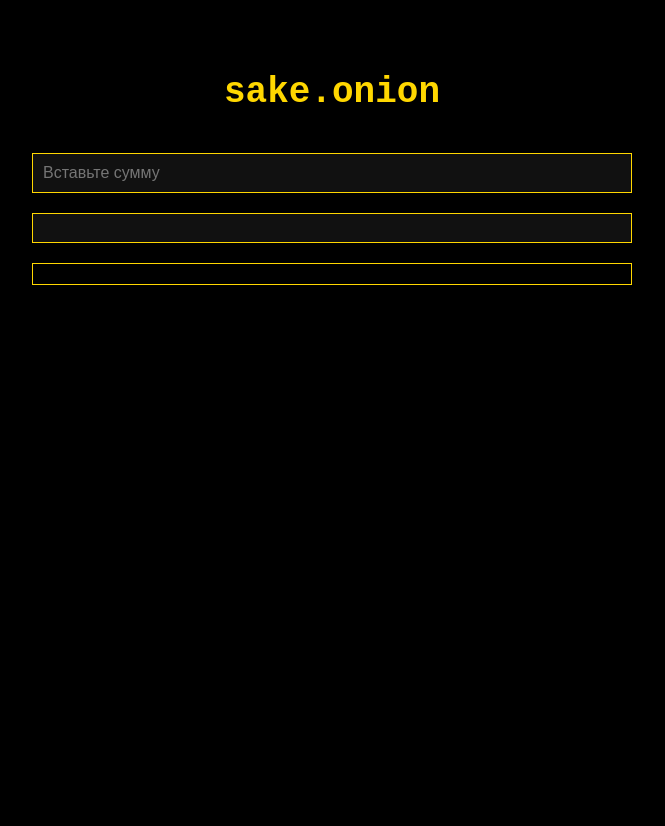
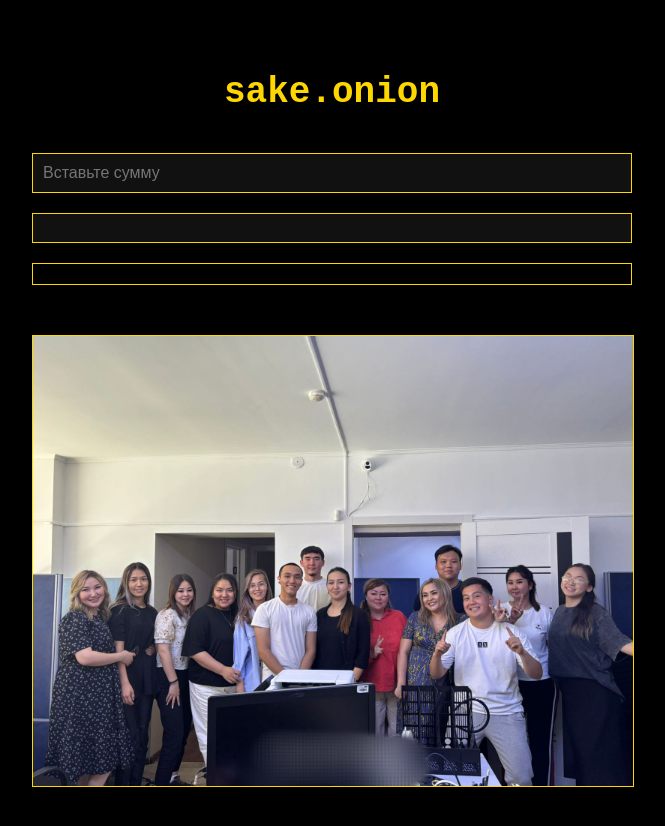
Before and after one commit to sake0nion/DEBT-COLL, a plain HTML site: page index.html in a window 1280 px wide. Shown: the whole page, without its empty margins (308-973 px from the left). Before the commit the page ends 800 px from the top, so only its background shows below. Drawn offline with Linux system fonts and the light colour scheme.

Commit message:
Update index.html

```diff
--- a/index.html
+++ b/index.html
@@ -1,4 +1,5 @@
-<!DOCTYPE html><html lang="en">
+<!DOCTYPE html>
+<html lang="en">
 <head>
   <meta charset="UTF-8" />
   <meta name="viewport" content="width=device-width, initial-scale=1.0" />
@@ -40,6 +41,15 @@
       border: 1px solid #FFD700;
       padding: 10px;
     }
+    .image-block {
+      text-align: center;
+      margin-top: 30px;
+    }
+    .image-block img {
+      max-width: 100%;
+      height: auto;
+      border: 1px solid #FFD700;
+    }
   </style>
 </head>
 <body>
@@ -48,7 +58,14 @@
     <input type="text" id="inputValue" placeholder="Вставьте сумму" />
     <div class="output" id="result"></div>
     <div class="history" id="history"></div>
-  </div>  <script>
+
+    <!-- ВСТАВЛЕННАЯ КАРТИНКА -->
+    <div class="image-block">
+      <img src="WhatsApp Image 2025-05-07 at 13.52.17.jpeg" alt="sake image" />
+    </div>
+  </div>
+
+  <script>
     const input = document.getElementById('inputValue');
     const resultDiv = document.getElementById('result');
     const historyDiv = document.getElementById('history');
@@ -90,5 +107,6 @@
         resultDiv.textContent = 'Недостаточно для деления';
       }
     });
-  </script></body>
+  </script>
+</body>
 </html>
```
